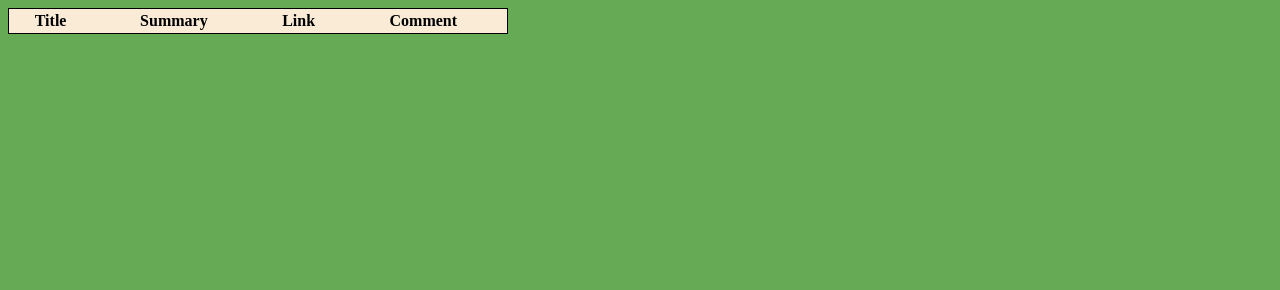
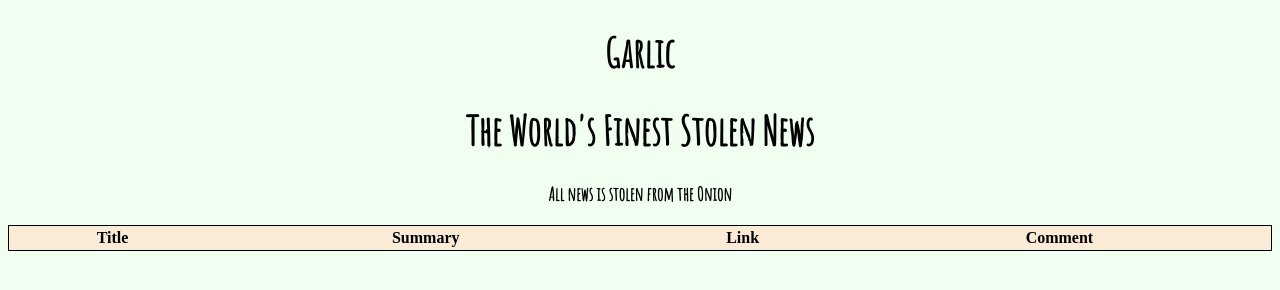
Before and after one commit to Superunknown1103/NewsScraper, a website: page public/index.html in a window 1280 px wide. Drawn offline with nearby package versions, Linux system fonts and the light colour scheme; no server answers.

Commit message:
front-end update

```diff
--- a/public/app.js
+++ b/public/app.js
@@ -9,7 +9,7 @@
   scrapeddb.forEach(function(scrapeddb) {
     // Append each of the animal's properties to the table
     $("tbody").append("<tr id='article'><td>" + scrapeddb.title + "</td>" + "<td>" + scrapeddb.summary + "</td>" +
-                         "<td><div>Read More Here" + "<a href='" + scrapeddb.link + "'></div>" + "</td>" + "<td id='comment'>" + commentDiv + "</td></tr>"
+                         "<td>" + scrapeddb.link + "</td>" + "<td id='comment'>" + commentDiv + "</td></tr>"
       );
   $("<td id='comment'>").each(function( index ) {
     $("#comment").append(commentDiv);
--- a/public/index.html
+++ b/public/index.html
@@ -5,9 +5,15 @@
     <title>Garlic</title>
     <script src="https://cdnjs.cloudflare.com/ajax/libs/jquery/3.2.1/jquery.min.js"></script>
     <link rel="stylesheet" href="style.css">
+    <link href="https://fonts.googleapis.com/css?family=Amatic+SC" rel="stylesheet">
   </head>
   <body>
-      <!-- <a><button id="scrape">Scrape Articles!</button></a> -->
+    <div class="top">
+      <h1 class="title">Garlic</h1>
+      <h1 class="title">The World's Finest Stolen News</h1>
+      <h3 class="title">All news is stolen from the Onion</h3>
+      <!-- <img class="garlicimg" src="./src/garlic.jpg" height="100" width="100"> -->
+    </div>
     <table id="results">
       <thead>
         <tr>
--- a/public/style.css
+++ b/public/style.css
@@ -1,5 +1,29 @@
 body {
-  background-color: #6a5;
+  background-color: honeydew;
+}
+garlicimg {
+  float: right;
+  margin: 0 0 10px 10px;
+  clear: both;
+}
+
+
+h1 {
+  width: 100%;
+  text-align: center;
+  font-family: 'Amatic SC', cursive;
+  font-size: 250%;
+}
+
+h3 {
+  width: 100%;
+  text-align: center;
+  font-family: 'Amatic SC';
+}
+
+#results {
+  width: 100%;
+	text-align: center;
 }
 
 table,
```
Also changed, not shown: public/src/garlic.jpg (added), public/src/garlic.png (added).
